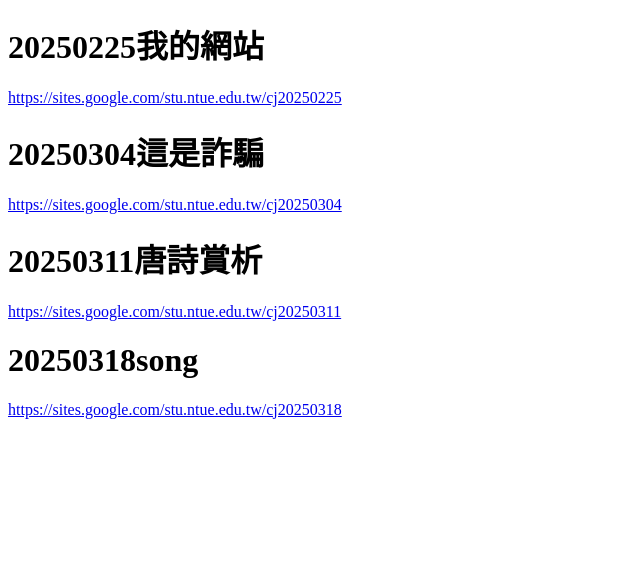
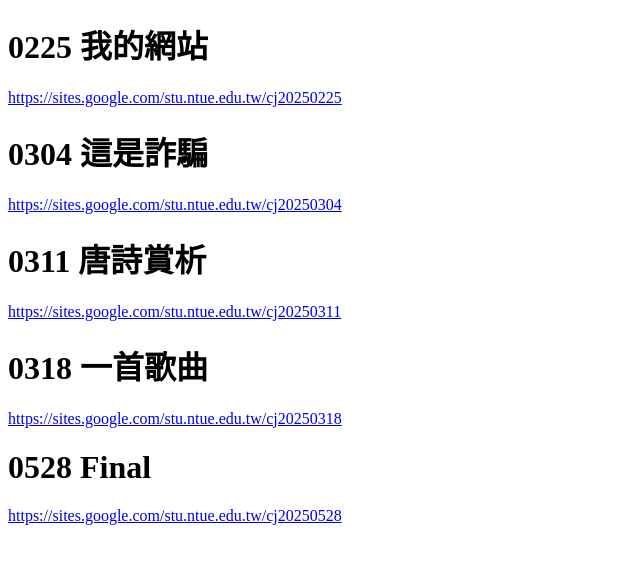
Before and after one commit to cjy66-6/cjy66-6.github.io, a plain HTML site: page index.html in a window 1280 px wide. Shown: the whole page, without its empty margins (0-640 px from the left). Drawn offline with Linux system fonts and the light colour scheme.

Commit message:
Update index.html

```diff
--- a/index.html
+++ b/index.html
@@ -1,16 +1,18 @@
 <!DOCTYPE html>
 <html>
     <head>
-        <title>Page Title</title>
+        <title>網站設計與賞析</title>
     </head>
     <body>
-        <h1>20250225我的網站</h1>
+        <h1>0225 我的網站</h1>
         <p><a href ="https://sites.google.com/stu.ntue.edu.tw/cj20250225">https://sites.google.com/stu.ntue.edu.tw/cj20250225</a></p>
-        <h1>20250304這是詐騙</h1>
+        <h1>0304 這是詐騙</h1>
         <p><a href = "0304/index.html">https://sites.google.com/stu.ntue.edu.tw/cj20250304</a></p>
-        <h1>20250311唐詩賞析</h1>
+        <h1>0311 唐詩賞析</h1>
         <p><a href = "0311/index.html">https://sites.google.com/stu.ntue.edu.tw/cj20250311</a></p>
-        <h1>20250318song</h1>
+        <h1>0318 一首歌曲</h1>
         <p><a href = "0318/index.html">https://sites.google.com/stu.ntue.edu.tw/cj20250318</a></p>
+        <h1>0528 Final</h1>
+        <p><a href = "Final/0520.html">https://sites.google.com/stu.ntue.edu.tw/cj20250528</a></p>
     </body>
 </html>
```
